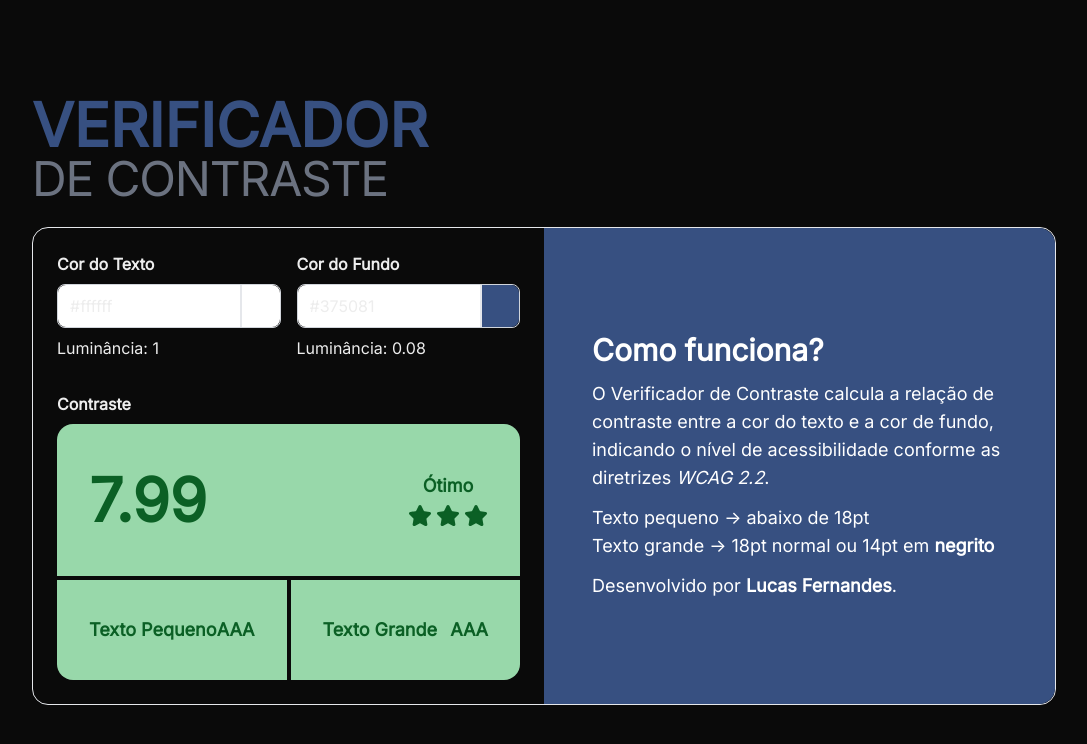
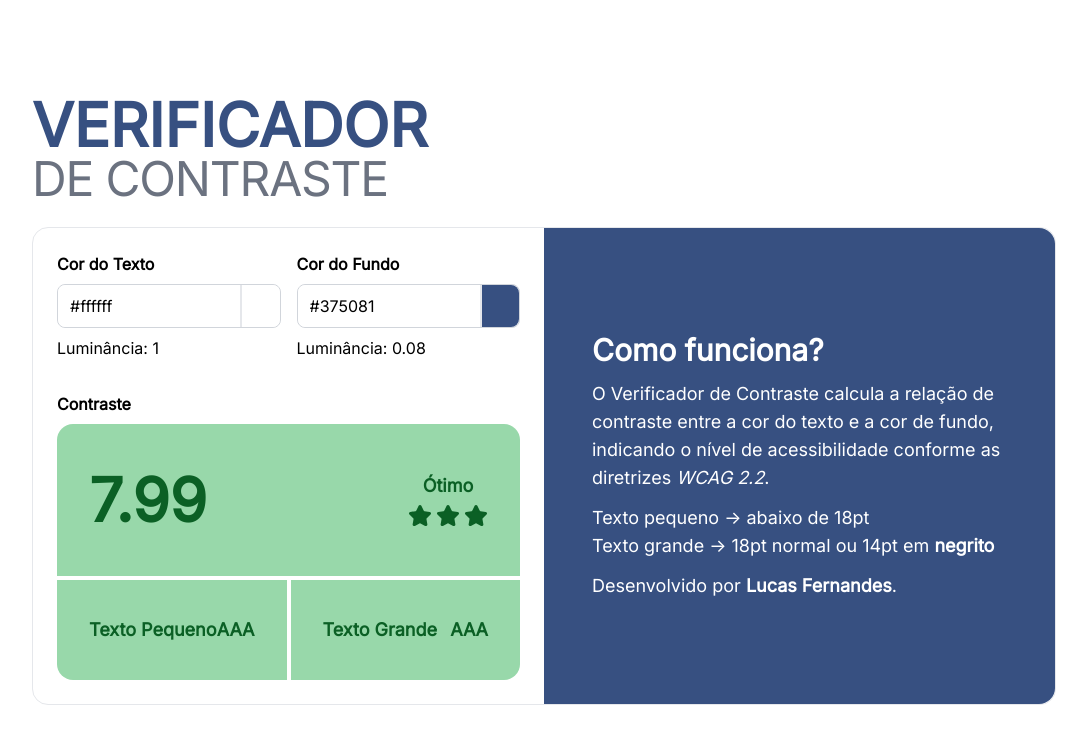
Before and after one commit to lucaskevyn/verificador-contraste, a Next.js app: page / in a window 1280 px wide. Shown: the top 744 px of the page, without its empty margins (96-1183 px from the left). Built offline with nearby package versions, Linux system fonts and the light colour scheme.

Commit message:
fix: cor do tema

```diff
--- a/app/globals.css
+++ b/app/globals.css
@@ -1,19 +1,6 @@
 @tailwind base;
 @tailwind components;
 @tailwind utilities;
-
-
-:root {
-  --background: #ffffff;
-  --foreground: #171717;
-}
-
-@media (prefers-color-scheme: light) {
-  :root {
-    --background: #0a0a0a;
-    --foreground: #ededed;
-  }
-}
 
 body {
   color: var(--foreground);
```
